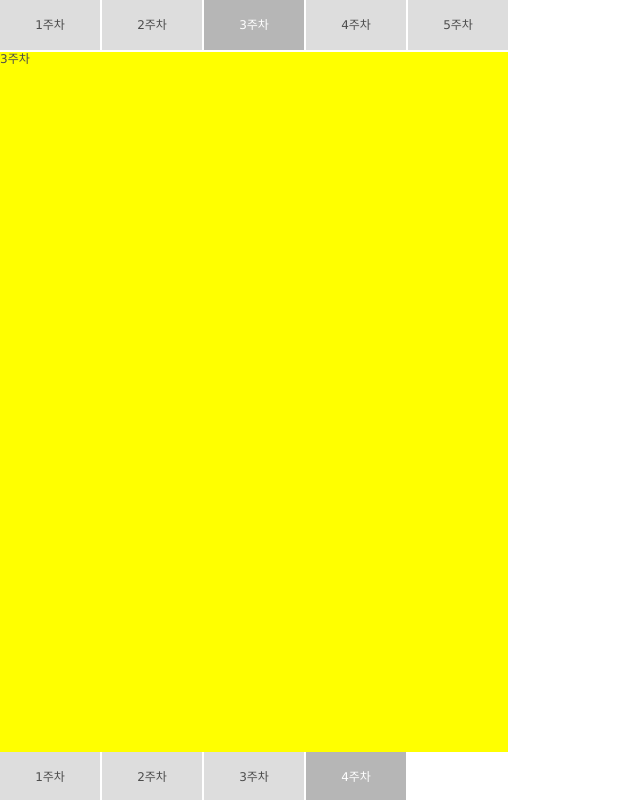
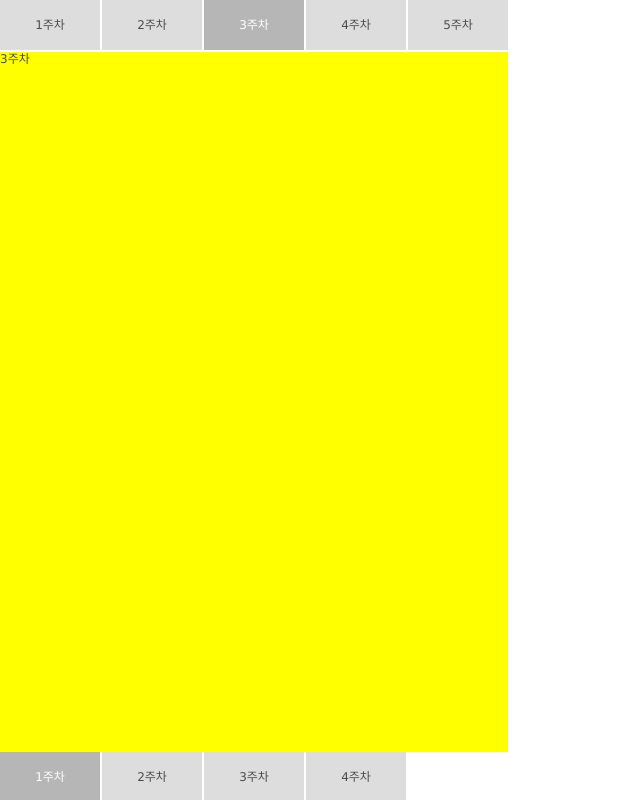
Before and after one commit to doolife/plugin, a plain HTML site: page html/tab_menu.html in a window 1280 px wide. Shown: the top 800 px of the page, without its empty margins (0-640 px from the left). Drawn offline with Linux system fonts and the light colour scheme.

Commit message:
탭메뉴 스크립트 방식 변경 및 외부 호출 관련 추가 작업

```diff
--- a/html/tab_menu.html
+++ b/html/tab_menu.html
@@ -76,43 +76,47 @@
     </div>
 </div>
 <script>
-        var TEBMENU = (function (window, document, $, undefined) {
-
+    var ldn = (function(){
         var $tabMenu = $("[data-tab='menu']");
         var $tabContents = $("[data-tab='contents']");
 
-            var init = function(opts) {
-                $.each($(opts.element), function(i, item){
-                    var obj     = {};
-                        obj.element  = item;
-                        obj.idx = opts.idx[i];
-                    tabAction(obj);
-                    btnControls(obj);
+        function Person(opts){
+            this.opts = opts;
+            this.init();
+        }
+
+        Person.prototype = {
+            init : function(){
+                var context = this;
+                $.each($(this.opts.element), function(i, item){
+                    context.controls(item);
+                    context.action(item, context.opts.idx[i]);
                 });
+            },
+            controls : function(element){
+                var context = this;
+                $(element).find($tabMenu).on("click", function(e){
+                    var num = $(this).parent($tabMenu).index();
+                    context.action(element, num);
+                });
+            },
+            action : function(element, num){
+                $(element).find($tabContents).css({display:"none"}).eq(num).css({display:"block"});
+                $(element).find($tabMenu).removeClass("on").eq(num).addClass("on");
+                console.log(element+"|"+num)
+            }
         };
 
-            function btnControls(obj){
-                $(obj.element).find($tabMenu).on("click", function(e){
-                    obj.idx = $(obj.element).find($tabMenu).index(this);
-                    tabAction(obj);
-                });
-            }
+        return Person;
+    })();
 
-            function tabAction(obj){
-                $(obj.element).find($tabContents).css({display:"none"}).eq(obj.idx).css({display:"block"});
-                $(obj.element).find($tabMenu).removeClass("on").eq(obj.idx).addClass("on");
-            }
 
-            return {
-                options:init
-            };
-
-        })(window, document, $);
-
-        new TEBMENU.options({
+    var tebMenu = new ldn({
         element:["#tab1", "#tab2", "#tab3"],
         idx:[2, 3, 1]
     });
+
+    tebMenu.action("#tab2", 0);
 </script>
 </body>
 </html>
```
Lines whose indentation alone changed are shown as unchanged.
